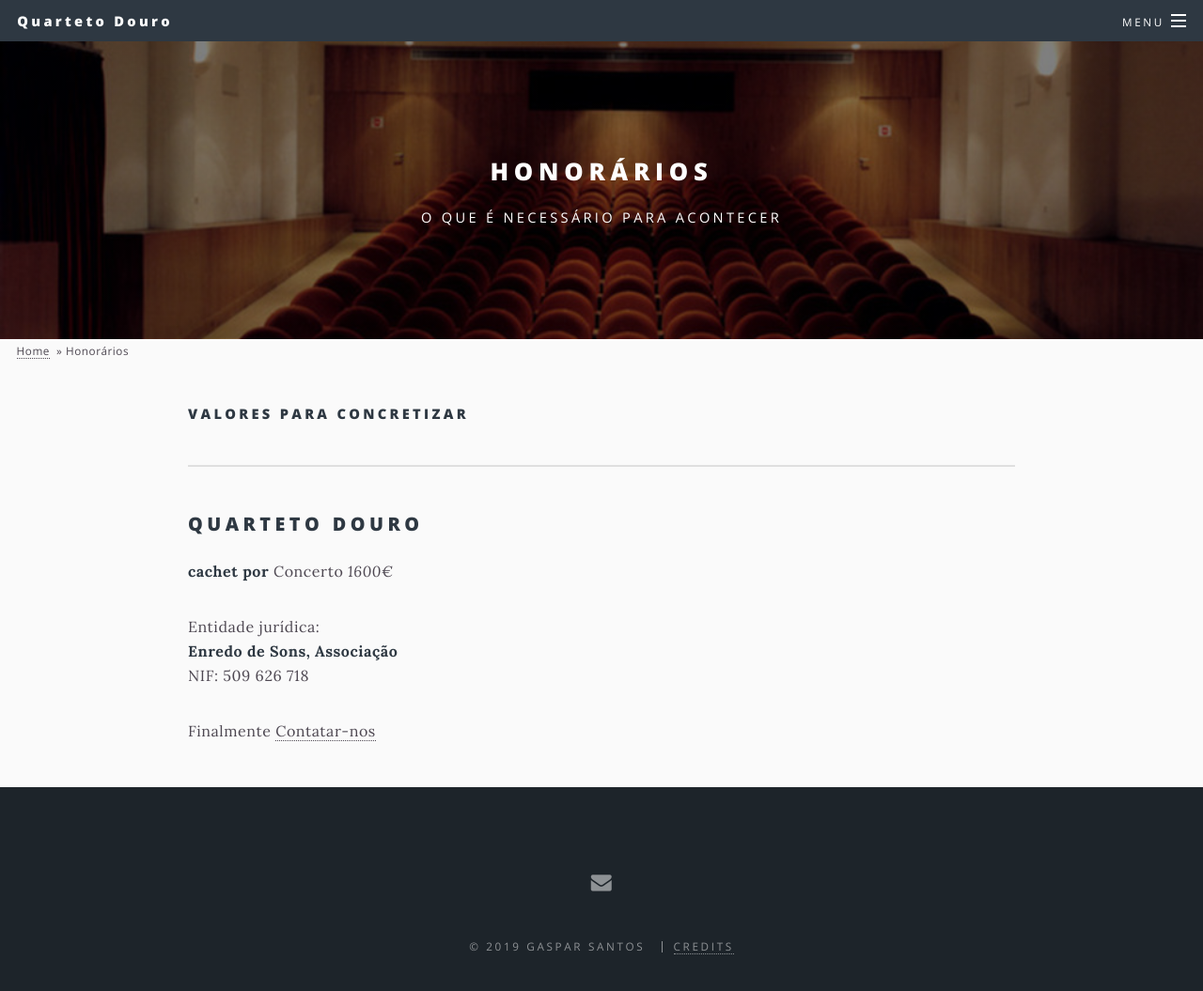
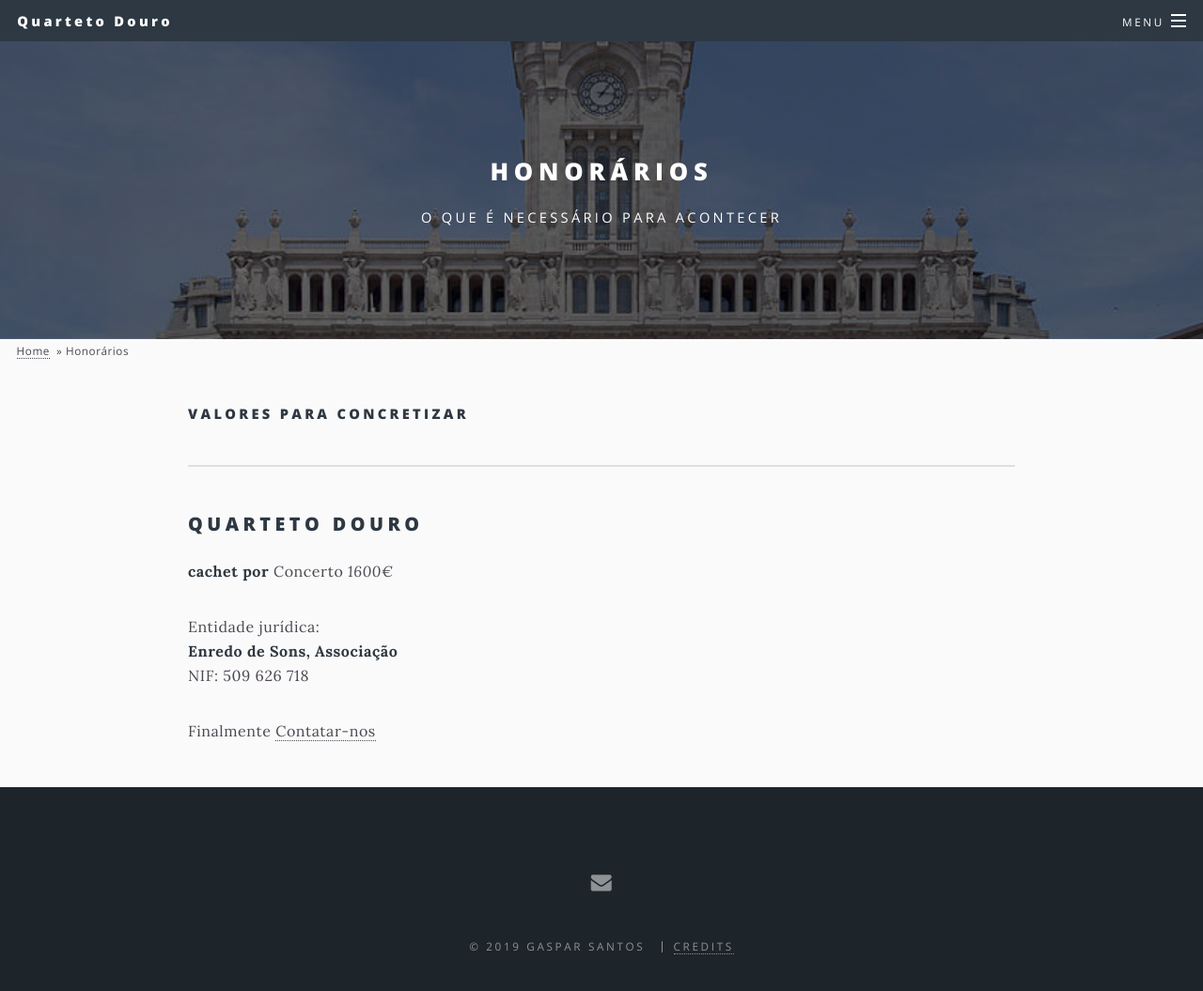
Before and after one commit to ArchGalileu/burilar, a Jekyll site: the page built from _pages/custo.md, in a window 1280 px wide and 1101 px high. Shown: the top 1055 px of the window at 94% size. Built offline with Jekyll 4.4.1, drawn with Linux system fonts in a browser that asks for light colours.

Commit message:
add fotos

```diff
--- a/_pages/custo.md
+++ b/_pages/custo.md
@@ -6,8 +6,8 @@ layout: page
 #categories: topics
 excerpt: o que é necessário para acontecer
 permalink: honorarios
-background-image: paredes-auditorio.jpg
-image: paredes-auditorio.jpg
+background-image: cmp.jpg
+image: cmp.jpg
 ---
 #### Valores para concretizar
 
```
Also changed, not shown: _pages/intro.md (+2 -2 lines), images/burilar_img.png (added), images/cmp.jpg (added).
